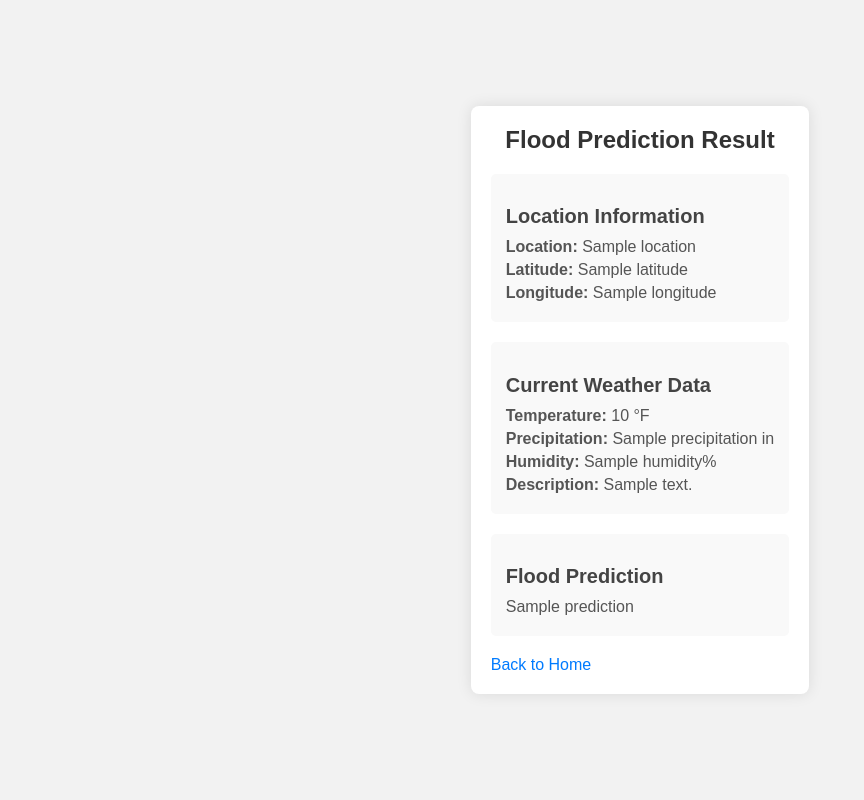
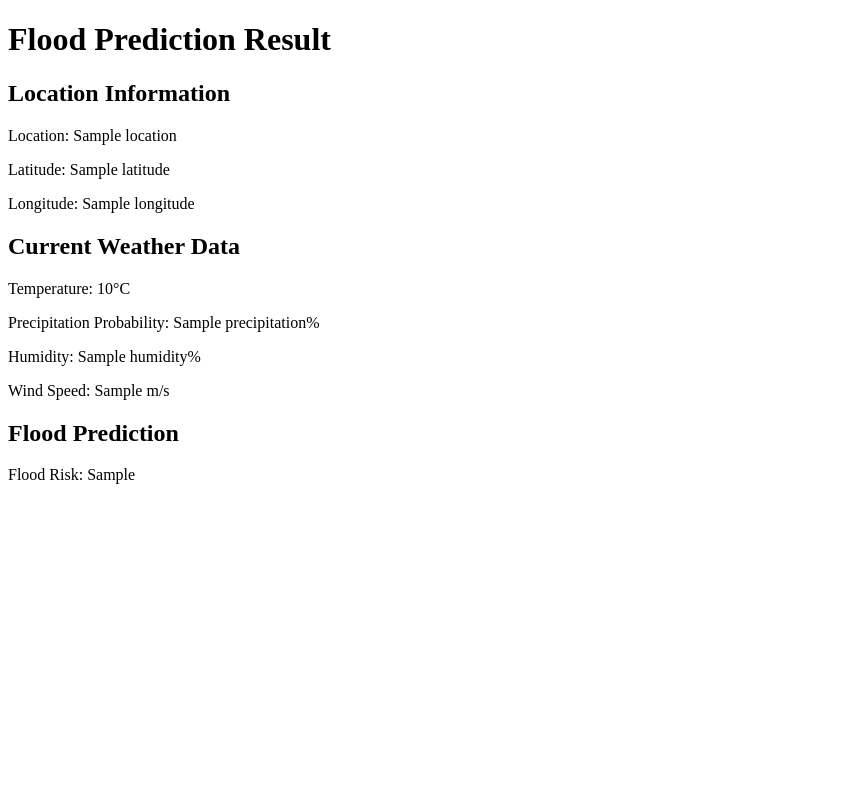
Before and after one commit to siamanna/disasterdetect, a Flask app: template templates/result.html in a window 1280 px wide. Shown: the whole page, without its empty margins (0-864 px from the left). Run offline with Flask 2, Linux system fonts and the light colour scheme; the template is opened without the code that fills it: most values are stand-ins (such as "Sample title", 1, 10 or a date in 2020).

Commit message:
it's working omg

```diff
--- a/app.py
+++ b/app.py
@@ -6,7 +6,6 @@ from dotenv import load_dotenv
 app = Flask(__name__)
 load_dotenv()
 api_key = os.getenv("VISUAL_CROSSING_API_KEY")
-BASE_URL = "https://weather.visualcrossing.com/VisualCrossingWebServices/rest/services/timeline"
 
 @app.route('/')
 def home():
@@ -18,18 +17,41 @@ def predict():
     latitude = request.form.get('latitude')
     longitude = request.form.get('longitude')
 
-    # Check for either location or coordinates
+    # Use either location or coordinates for weather data
     if latitude and longitude:
-        weather_data = get_weather_data(f"{latitude},{longitude}")
+        weather_data = get_weather_data(api_key, f"{latitude},{longitude}")
     elif location:
-        weather_data = get_weather_data(location)
+        weather_data = get_weather_data(api_key, location)
     else:
         return jsonify({"error": "Please provide a location or enable geolocation."})
 
-    # Determine flood prediction based on weather data
-    prediction = "Flood Risk: TBD based on weather data."  # Update this with your prediction logic
+    # Check if weather_data was successfully retrieved
+    if weather_data is None:
+        return jsonify({"error": "Could not retrieve weather data. Please check your API key and location."})
 
-    return render_template('result.html', location=location, latitude=latitude, longitude=longitude, weather_data=weather_data, prediction=prediction)
+    # Extract necessary weather data
+    values = weather_data.get("data", {}).get("values", {})
+    temperature = values.get("temperature", "N/A")
+    precipitation = values.get("precipitationProbability", "N/A")
+    humidity = values.get("humidity", "N/A")
+    wind_speed = values.get("windSpeed", "N/A")
+
+    # Example flood risk prediction
+    flood_risk = "Low" if precipitation < 50 else "High"
+
+    # Render result page
+    return render_template(
+        'result.html',
+        location=location,
+        latitude=latitude,
+        longitude=longitude,
+        temperature=temperature,
+        precipitation=precipitation,
+        humidity=humidity,
+        wind_speed=wind_speed,
+        flood_risk=flood_risk
+    )
+
 
 def get_weather_data(api_key, location):
     url = f"https://api.tomorrow.io/v4/weather/realtime?location={location}&apikey={api_key}"
@@ -37,8 +59,8 @@ def get_weather_data(api_key, location):
     if response.status_code == 200:
         return response.json()
     else:
-        print(f"Error: {response.status_code}")
+        print(f"Error fetching weather data: {response.status_code} - {response.text}")
         return None
 
-if __name__ == '__main__':
+if __name__ == "__main__":
     app.run(debug=True)
--- a/static/style.css
+++ b/static/style.css
@@ -1,54 +1,77 @@
-body {
+/* Reset and base styling */
+* {
+    box-sizing: border-box;
+    margin: 0;
+    padding: 0;
     font-family: Arial, sans-serif;
-    background-color: #f2f2f2;
-    display: flex;
-    justify-content: center;
-    align-items: center;
-    height: 100vh;
-    margin: 0;
 }
 
-.container {
-    background-color: #ffffff;
-    border-radius: 8px;
-    padding: 20px;
-    max-width: 600px;
-    box-shadow: 0px 0px 15px rgba(0, 0, 0, 0.1);
+body {
+    background-color: #f2f2f2;
+    color: #333;
+    display: flex;
+    flex-direction: column;
+    align-items: center;
+    justify-content: flex-start;
+    min-height: 100vh;
+    padding-top: 20px;
 }
 
+/* Header styling */
 h1 {
-    color: #333;
+    font-size: 2.5rem;
+    color: #444;
+    margin-bottom: 20px;
     text-align: center;
-    font-size: 24px;
-    margin-top: 0;
 }
 
-.result-box, .weather-box, .prediction-box {
-    margin-top: 20px;
-    padding: 15px;
-    background-color: #f9f9f9;
-    border-radius: 5px;
+/* Main container styling */
+.container {
+    background: #fff;
+    border-radius: 10px;
+    box-shadow: 0 4px 8px rgba(0, 0, 0, 0.1);
+    padding: 20px 40px;
+    max-width: 500px;
+    width: 100%;
+    margin-bottom: 20px;
 }
 
+/* Section styling */
 h2 {
-    color: #444;
-    font-size: 20px;
+    font-size: 1.5rem;
+    color: #333;
+    margin-top: 20px;
     margin-bottom: 10px;
+    border-bottom: 2px solid #eee;
+    padding-bottom: 5px;
 }
 
 p {
-    margin: 5px 0;
-    color: #555;
+    margin: 10px 0;
+    font-size: 1rem;
+    line-height: 1.6;
 }
 
-.back-link {
-    display: inline-block;
-    margin-top: 20px;
-    text-align: center;
-    color: #007BFF;
-    text-decoration: none;
+/* Styling for error message */
+.error-message {
+    color: #d9534f;
+    font-weight: bold;
 }
 
-.back-link:hover {
-    text-decoration: underline;
+/* Button styling */
+button {
+    display: inline-block;
+    padding: 10px 20px;
+    background-color: #5bc0de;
+    color: #fff;
+    border: none;
+    border-radius: 5px;
+    font-size: 1rem;
+    cursor: pointer;
+    margin-top: 20px;
+    transition: background-color 0.3s ease;
 }
+
+button:hover {
+    background-color: #31b0d5;
+}
--- a/templates/result.html
+++ b/templates/result.html
@@ -2,40 +2,26 @@
 <html lang="en">
 <head>
     <meta charset="UTF-8">
-    <meta name="viewport" content="width=device-width, initial-scale=1.0">
     <title>Flood Prediction Result</title>
-    <link rel="stylesheet" type="text/css" href="{{ url_for('static', filename='style.css') }}">
 </head>
 <body>
-    <div class="container">
-        <h1>Flood Prediction Result</h1>
+    <h1>Flood Prediction Result</h1>
+    <h2>Location Information</h2>
+    <p>Location: {{ location }}</p>
+    <p>Latitude: {{ latitude }}</p>
+    <p>Longitude: {{ longitude }}</p>
 
-        <div class="result-box">
-            <h2>Location Information</h2>
-            <p><strong>Location:</strong> {{ location }}</p>
-            <p><strong>Latitude:</strong> {{ latitude }}</p>
-            <p><strong>Longitude:</strong> {{ longitude }}</p>
-        </div>
+    <h2>Current Weather Data</h2>
+    {% if temperature != "N/A" %}
+        <p>Temperature: {{ temperature }}°C</p>
+        <p>Precipitation Probability: {{ precipitation }}%</p>
+        <p>Humidity: {{ humidity }}%</p>
+        <p>Wind Speed: {{ wind_speed }} m/s</p>
+    {% else %}
+        <p>Error: Could not retrieve weather data</p>
+    {% endif %}
 
-        <div class="weather-box">
-            <h2>Current Weather Data</h2>
-            {% if weather_data.error %}
-                <p>We're unable to retrieve weather data at this time. Please try again later or check the location entered.</p>
-            {% else %}
-                <p><strong>Temperature:</strong> {{ weather_data.temperature }} °F</p>
-                <p><strong>Precipitation:</strong> {{ weather_data.precipitation }} in</p>
-                <p><strong>Humidity:</strong> {{ weather_data.humidity }}%</p>
-                <p><strong>Description:</strong> {{ weather_data.description }}</p>
-            {% endif %}
-        </div>
-
-
-        <div class="prediction-box">
-            <h2>Flood Prediction</h2>
-            <p>{{ prediction }}</p>
-        </div>
-
-        <a href="/" class="back-link">Back to Home</a>
-    </div>
+    <h2>Flood Prediction</h2>
+    <p>Flood Risk: {{ flood_risk }}</p>
 </body>
 </html>
```
Also changed, not shown: 2 other files.
